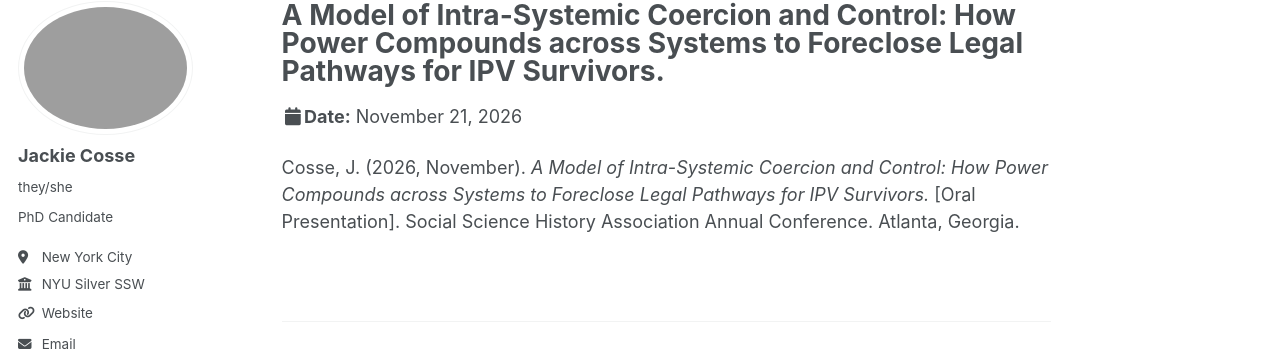
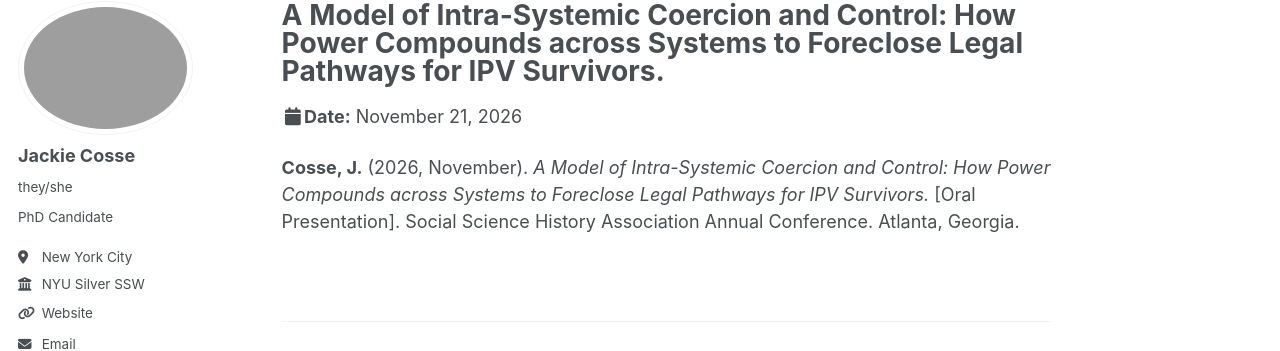
Before and after one commit to jackiecosse/jackiecosse.com, a Jekyll site: the page built from _presentations/2026-11-SSHA.md, in a window 1280 px wide. Shown: the part 98-449 px from the top of the page. Built offline with Jekyll 4.4.1, drawn with Linux system fonts in a browser that asks for light colours; a style sheet for code colours, icons or effects is not loaded.

```diff
--- a/_presentations/2026-11-SSHA.md
+++ b/_presentations/2026-11-SSHA.md
@@ -8,4 +8,4 @@ date: 2026-11-21
 location: "Atlanta, GA, USA"
 ---
 
-Cosse, J. (2026, November). _A Model of Intra-Systemic Coercion and Control: How Power Compounds across Systems to Foreclose Legal Pathways for IPV Survivors._ [Oral Presentation]. Social Science History Association Annual Conference. Atlanta, Georgia.
+**Cosse, J.** (2026, November). _A Model of Intra-Systemic Coercion and Control: How Power Compounds across Systems to Foreclose Legal Pathways for IPV Survivors._ [Oral Presentation]. Social Science History Association Annual Conference. Atlanta, Georgia.
```
